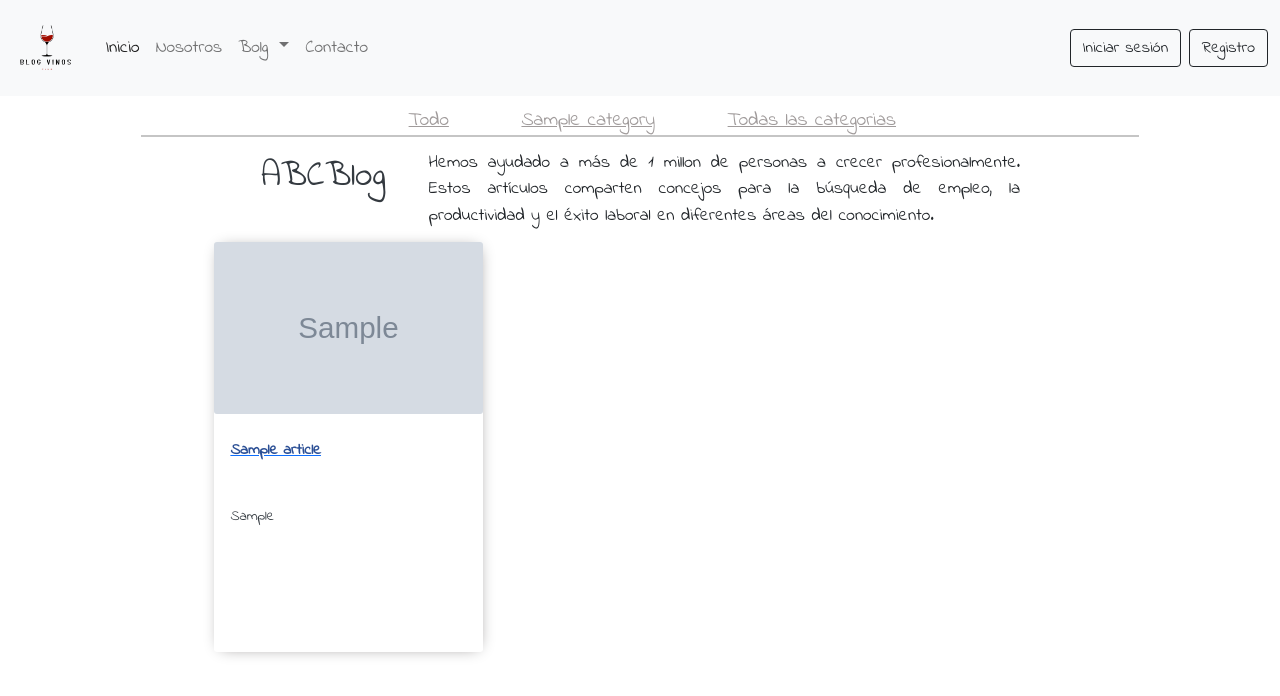
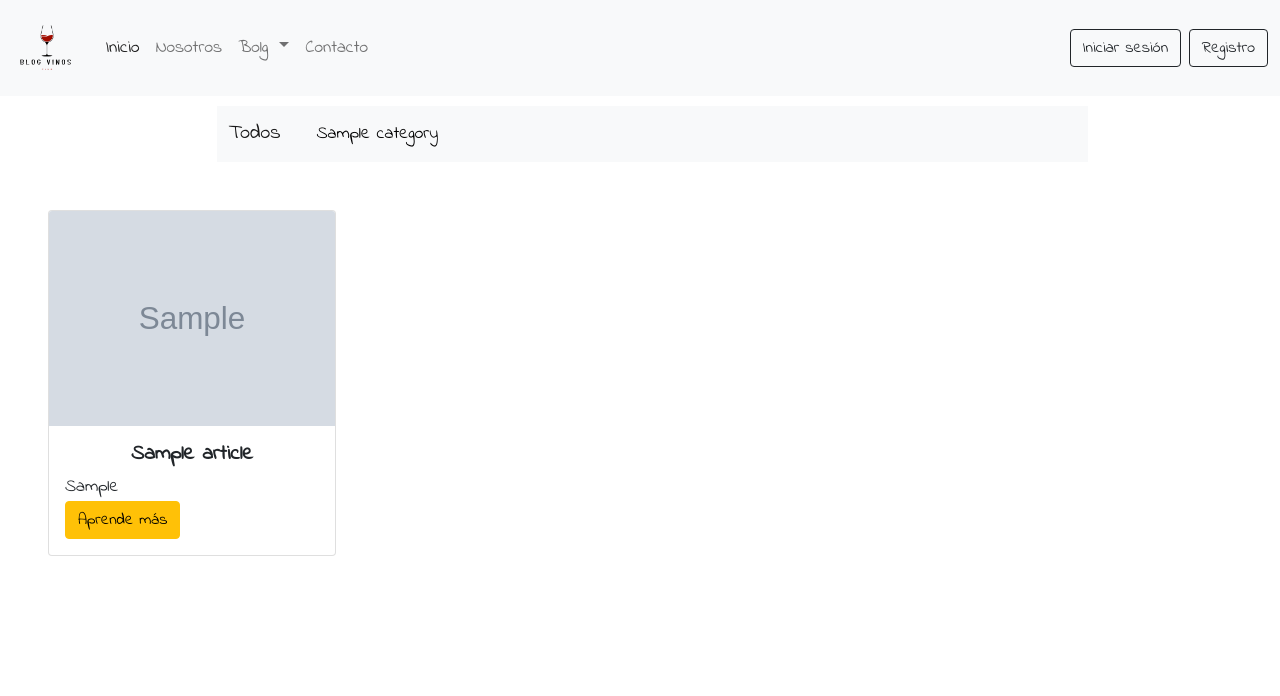
Before and after one commit to Frogy1961/HablemosdeVino, a Django app: page /indice/ in a window 1280 px wide. Shown: the top 696 px of the page. Run offline with Django 4.2, Linux system fonts and the light colour scheme; tables that the repository leaves empty hold one stand-in row (values such as "Sample post"); grey boxes marked "Sample" are stand-in pictures; some libraries are stand-ins or nearby versions.

Commit message:
Filtro categorias 130923

```diff
--- a/HablemosVino/manage_post/static/manage_post/categories/css/article_category.css
+++ b/HablemosVino/manage_post/static/manage_post/categories/css/article_category.css
@@ -24,7 +24,7 @@
 }
 
 .category-container a:hover {
-    color: #2B4F95;
+    color: #090909;
 }
 
 .nav-item {
@@ -115,7 +115,7 @@
     line-height: 1.4;
     font-size: 0.88em;
     font-weight: bold;
-    color: #2b4f95;
+    color: black;
     margin-bottom: 15px;
 }
 
@@ -123,13 +123,14 @@
     font-size: 0.82em;
     width: 100%;
     line-height: 1.6;
-    text-align: justify;
+    text-align: center;
     color: #343a40;
     margin-bottom: 10px;
 }
 
 .article .card-body .title:hover {
     text-decoration: underline;
+    text-decoration-color: black;
 }
 
 /* Listar todas las categorias  */
--- a/HablemosVino/manage_post/templates/manage_post/index.html
+++ b/HablemosVino/manage_post/templates/manage_post/index.html
@@ -149,7 +149,7 @@
         </button>
       </div>
       <div class="container ms-2 text-center pt-4 pb-4">
-        <button class="btn btn-dark" type="submit">Ir a todos los artículos</button>
+        <a href="{% url 'indice' %}" class="btn btn-dark" type="submit">Ir a todos los artículos</a>
       </div>
 
     </div>
--- a/HablemosVino/manage_post/templates/manage_post/indice.html
+++ b/HablemosVino/manage_post/templates/manage_post/indice.html
@@ -6,7 +6,7 @@
 
 <!-- Bloque css -->
 {% block css %}
-<link rel="stylesheet" href="{% static 'manage_post/categories/css/article_category.css' %}">
+<link rel="stylesheet" href="#">
 {% endblock css %}
 
 <!-- Bloque título -->
@@ -20,29 +20,39 @@
 
 <div class="slogan">
     <div class="column1">
-        <h2>ABCBlog</h2>
+        <h2></h2>
     </div>
     <div class="column2">
-        <p>Hemos ayudado a más de 1 millon de personas a crecer profesionalmente. Estos artículos comparten concejos
-            para
-            la búsqueda de empleo, la productividad y el éxito laboral en diferentes áreas del conocimiento.</p>
+        <p></p>
     </div>
 </div>
 
 <div class="article-container">
     <!-- Listar artículos -->
     {% for article in articles %}
-    <article class="article">
-        <!-- Imagen del artículo -->
+    <div class="col-lg-4 col-md-4 col-sm-12 ps-5">
+        <div class="d-flex pt-5 pb-5">
+          <div class="card" style="width: 18rem;">
+            <img src="{{ article.image.url }}" class="card-img-top" alt="img">
+            <div class="card-body">
+              <h5 style="font-size: 1.3rem;font-weight: bold;text-align: center;" class="card-title">{{ article.title|truncatewords:13 }}</h5>
+              <p class="card-text">{{ article.introduction|truncatewords:25 }}</p>
+              <a href="{% url 'post' article.slug %}" class="btn btn-warning">Aprende más</a>
+            </div>
+          </div>
+        </div>
+      </div>
+    <!-- <article class="article">
+        <!-- Imagen del artículo
         <img src="{{ article.image.url }}" alt="" class="img">
         <div class="card-body">
-            <!-- Identificador del artículo -->
+            <!-- Identificador del artículo
             <a href="{% url 'post' article.slug %}">
                 <h2 class="title">{{ article.title|truncatewords:13 }}</h2>
             </a>
             <p class="introduction">{{ article.introduction|truncatewords:25 }}</p>
         </div>
-    </article>
+    </article> -->
     {% endfor %}
 </div>
 {% endblock content %}
--- a/HablemosVino/manage_post/templates/manage_post/navbar_category.html
+++ b/HablemosVino/manage_post/templates/manage_post/navbar_category.html
@@ -1,21 +1,52 @@
-<div class="category-container">
+<style>
+  a.estilo {
+    text-decoration: none;
+    color: black;
+  }
+  a:hover, a.active a {
+    color: darkmagenta !important;
+  }
+
+</style>
+
+<div style="padding-top: 10px; margin: auto;width: 70%;" class="category-container">
     <ul>
 
-        <!-- Redirigir al index -->
-        <li class="nav-item {% if request.path == '/' %} active {% endif %}"><a href="{% url 'index' %}">Todo</a></li>
+        <!-- Redirigir al index
+        <li class="nav-item {% if request.path == '/' %} active {% endif %}"><a href="{% url 'index' %}"></a></li>
+        -->
+        <!-- Listar categorías destacadas -->
+        <nav  class="navbar navbar-expand-lg navbar-light bg-light">
+            <div class="container-fluid">
+              <a class="navbar-brand" href="{% url 'indice' %}">Todos</a>
+              <button class="navbar-toggler" type="button" data-bs-toggle="collapse" data-bs-target="#navbarNav" aria-controls="navbarNav" aria-expanded="false" aria-label="Toggle navigation">
+                <span class="navbar-toggler-icon"></span>
+              </button>
+              <div class="collapse navbar-collapse" id="navbarNav">
+                <ul class="navbar-nav">
+                  {% for category in navbar_category %}
+                  {% url 'category_detail' category.slug as the_url %}
+                  <li  style="padding-left: 20px;" class="nav-item {% if request.path == the_url %} active {% endif %}">
+                        <p><a class= "estilo"  href="{% url 'category_detail' category.slug %}">{{ category.name }}</a></p>
+                  </li>
+                  {% endfor %}
+                </ul>
+              </div>
+            </div>
+          </nav>
 
-        <!-- Listar categorías destacadas -->
-        {% for category in navbar_category %}
+
+        <!--{% for category in navbar_category %}
         {% url 'category_detail' category.slug as the_url %}
         <li class="nav-item {% if request.path == the_url %} active {% endif %}">
             <a href="{% url 'category_detail' category.slug %}">{{ category.name }}</a>
         </li>
-        {% endfor %}
+        {% endfor %} -->
 
-        <!-- Listar todas las categorías -->
+        <!-- Listar todas las categorías
         <li class="nav-item ">
             <a href="{% url 'all_categories' %}">Todas las categorias</a>
-        </li>
+        </li> -->
 
     </ul>
 </div>
```
Also changed, not shown: HablemosVino/manage_post/templates/manage_post/category_detail.html (+19 -6 lines), HablemosVino/media/Articles/SANTA HELENA 230X180.png (added), HablemosVino/media/Articles/SANTA_HELENA_230X180.png (added), HablemosVino/media/Articles/Santa_Helena_500X500.jpg (deleted).
